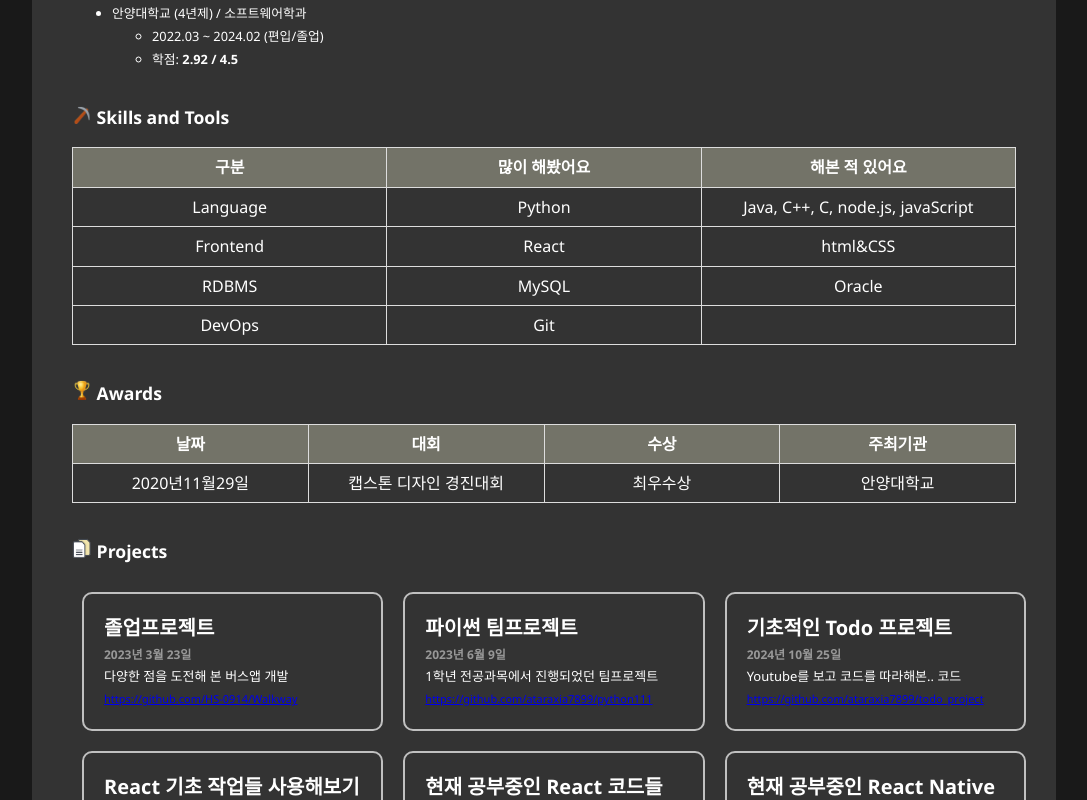
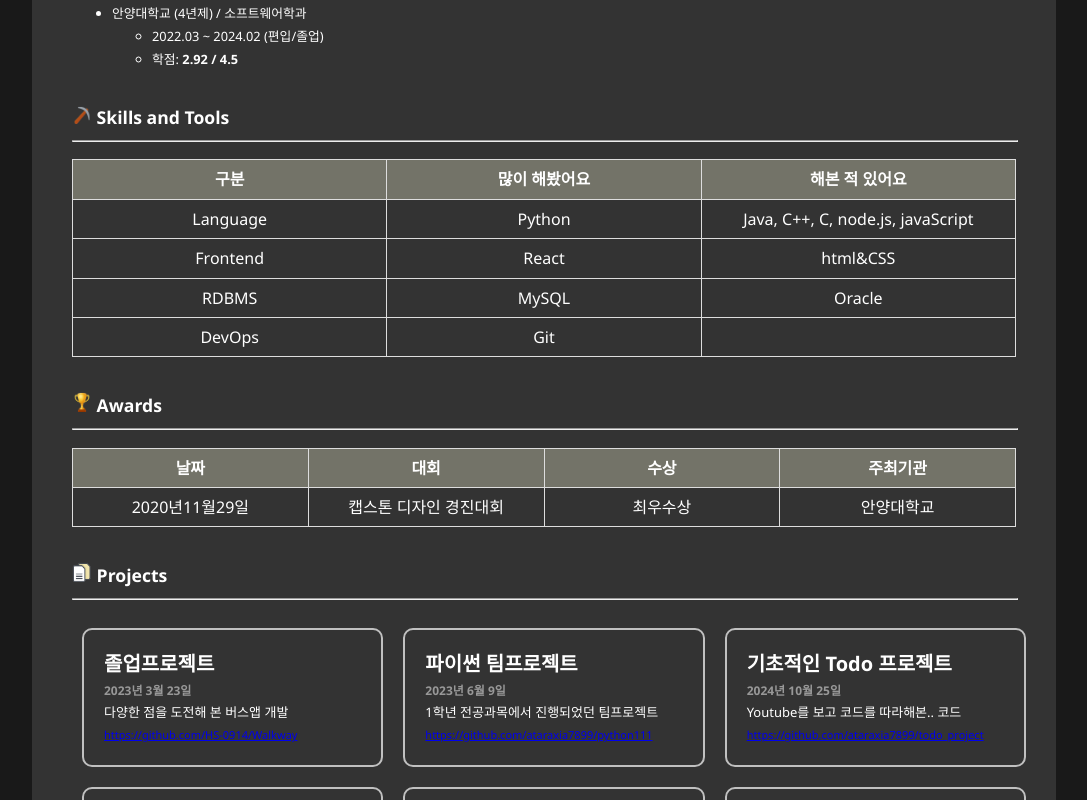
Before and after one commit to ataraxia7899/Portfolio, a React (Vite) app: page / in a window 1280 px wide. Shown: the part 646-1446 px from the top of the page, without its empty margins (84-1171 px from the left). Built offline with nearby package versions, Linux system fonts and the light colour scheme.

Commit message:
밑줄 일관성있게 소제목 밑에 모두 생성

```diff
--- a/src/components/Awards.jsx
+++ b/src/components/Awards.jsx
@@ -26,6 +26,7 @@ export default function Awards() {
 					style={{ width: '20px', height: '20px' }}
 				/>{' '}
 				<b>Awards</b>
+				<hr style={{ width: '100%', margin: '10px 0' }} />
 			</p>
 			<table
 				className="table"
--- a/src/components/Projects.jsx
+++ b/src/components/Projects.jsx
@@ -12,6 +12,7 @@ export default function Projects() {
 					style={{ width: '20px', height: '20px' }}
 				/>{' '}
 				<b>Projects</b>
+				<hr style={{ width: '100%', margin: '10px 0' }} />
 			</p>
 			<Project_Data />
 		</div>
--- a/src/components/Skills_And_Tools.jsx
+++ b/src/components/Skills_And_Tools.jsx
@@ -34,6 +34,7 @@ export default function Skills_and_Tool() {
 					style={{ width: '20px', height: '20px' }}
 				/>{' '}
 				<b>Skills and Tools</b>
+				<hr style={{ width: '100%', margin: '10px 0' }} />
 			</p>
 			<table
 				className="table"
```
